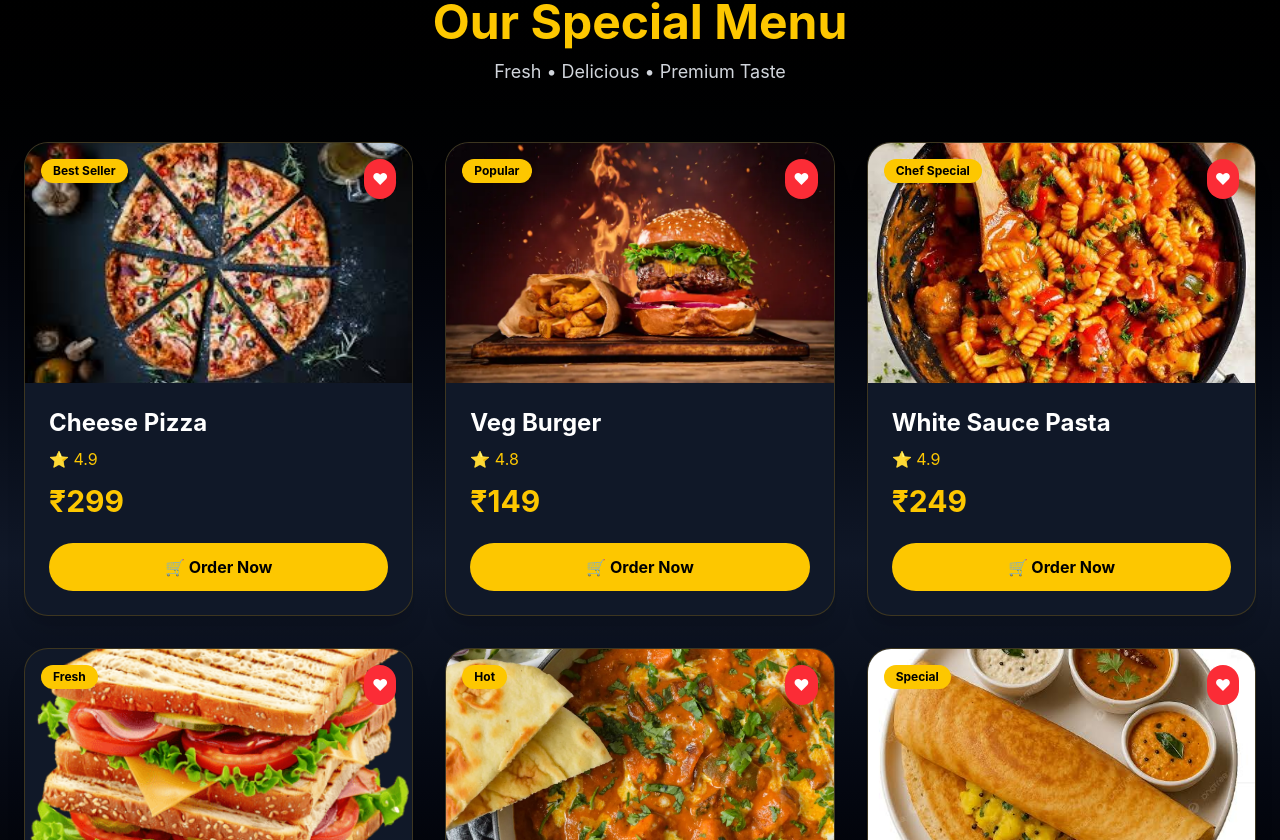
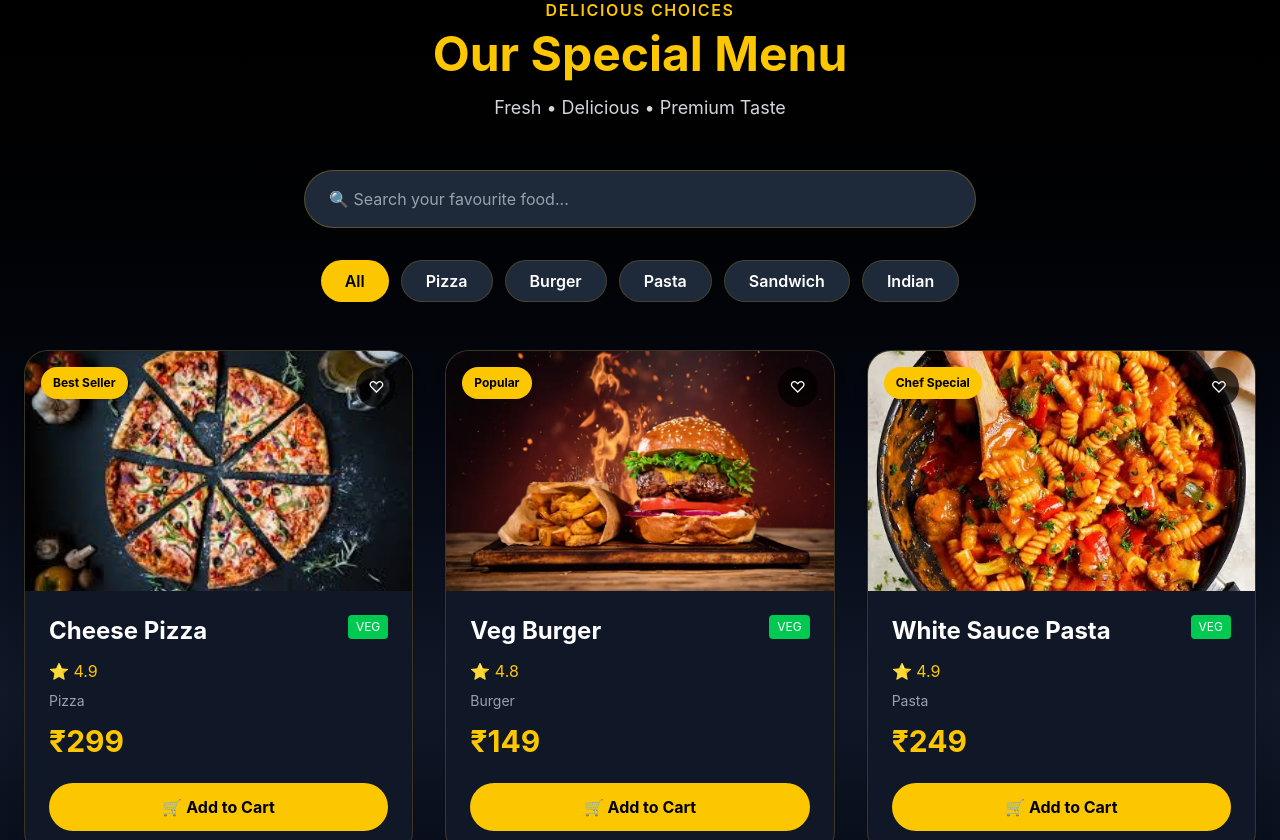
Before and after one commit to Hetmevada11/Kanha-restaurant, a React (Vite) app: page / in a window 1280 px wide. Shown: the part 4020-4860 px from the top of the page. Built offline with nearby package versions, Linux system fonts and the light colour scheme.

Commit message:
Add menu search filter and cart

```diff
--- a/src/components/common/Menu.jsx
+++ b/src/components/common/Menu.jsx
@@ -1,3 +1,5 @@
+import { useState } from "react";
+
 import pizza from "../../assets/pizza.jpg";
 import panir from "../../assets/panir.jpg";
 import sandwich from "../../assets/sandwich.jpg";
@@ -8,115 +10,403 @@ import pasta from "../../assets/pasta.jpg";
 function Menu() {
   const menuItems = [
     {
+      id: 1,
       name: "Cheese Pizza",
       image: pizza,
-      price: "₹299",
+      price: 299,
       rating: "4.9",
       badge: "Best Seller",
+      category: "Pizza",
     },
     {
+      id: 2,
       name: "Veg Burger",
       image: burger,
-      price: "₹149",
+      price: 149,
       rating: "4.8",
       badge: "Popular",
+      category: "Burger",
     },
     {
+      id: 3,
       name: "White Sauce Pasta",
       image: pasta,
-      price: "₹249",
+      price: 249,
       rating: "4.9",
       badge: "Chef Special",
+      category: "Pasta",
     },
     {
+      id: 4,
       name: "Grilled Sandwich",
       image: sandwich,
-      price: "₹179",
+      price: 179,
       rating: "4.7",
       badge: "Fresh",
+      category: "Sandwich",
     },
     {
+      id: 5,
       name: "Paneer Tikka",
       image: panir,
-      price: "₹149",
+      price: 149,
       rating: "4.8",
       badge: "Hot",
+      category: "Indian",
     },
     {
+      id: 6,
       name: "Masala Dosa",
       image: gallery6,
-      price: "₹140",
+      price: 140,
       rating: "4.9",
       badge: "Special",
+      category: "Indian",
     },
   ];
+
+  const [search, setSearch] = useState("");
+  const [category, setCategory] = useState("All");
+  const [cart, setCart] = useState([]);
+  const [favorites, setFavorites] = useState([]);
+
+  const categories = [
+    "All",
+    "Pizza",
+    "Burger",
+    "Pasta",
+    "Sandwich",
+    "Indian",
+  ];
+
+  // Search + Category Filter
+  const filteredItems = menuItems.filter((item) => {
+    const matchesSearch = item.name
+      .toLowerCase()
+      .includes(search.toLowerCase());
+
+    const matchesCategory =
+      category === "All" || item.category === category;
+
+    return matchesSearch && matchesCategory;
+  });
+
+  // Add to Cart
+  const addToCart = (item) => {
+    setCart((currentCart) => {
+      const existingItem = currentCart.find(
+        (cartItem) => cartItem.id === item.id
+      );
+
+      if (existingItem) {
+        return currentCart.map((cartItem) =>
+          cartItem.id === item.id
+            ? {
+                ...cartItem,
+                quantity: cartItem.quantity + 1,
+              }
+            : cartItem
+        );
+      }
+
+      return [...currentCart, { ...item, quantity: 1 }];
+    });
+  };
+
+  // Increase Quantity
+  const increaseQuantity = (id) => {
+    setCart((currentCart) =>
+      currentCart.map((item) =>
+        item.id === id
+          ? {
+              ...item,
+              quantity: item.quantity + 1,
+            }
+          : item
+      )
+    );
+  };
+
+  // Decrease Quantity
+  const decreaseQuantity = (id) => {
+    setCart((currentCart) =>
+      currentCart
+        .map((item) =>
+          item.id === id
+            ? {
+                ...item,
+                quantity: item.quantity - 1,
+              }
+            : item
+        )
+        .filter((item) => item.quantity > 0)
+    );
+  };
+
+  // Remove Item
+  const removeFromCart = (id) => {
+    setCart((currentCart) =>
+      currentCart.filter((item) => item.id !== id)
+    );
+  };
+
+  // Favourite
+  const toggleFavorite = (id) => {
+    setFavorites((currentFavorites) =>
+      currentFavorites.includes(id)
+        ? currentFavorites.filter((itemId) => itemId !== id)
+        : [...currentFavorites, id]
+    );
+  };
+
+  // Cart Total
+  const cartTotal = cart.reduce(
+    (total, item) => total + item.price * item.quantity,
+    0
+  );
+
+  // Cart Items Count
+  const cartCount = cart.reduce(
+    (total, item) => total + item.quantity,
+    0
+  );
 
   return (
     <section
       id="menu"
-      className="py-20 bg-gradient-to-b from-black via-gray-900 to-black"
+      className="py-20 bg-gradient-to-b from-black via-gray-900 to-black text-white"
       data-aos="fade-up"
     >
       <div className="max-w-7xl mx-auto px-6">
 
-        <h2 className="text-5xl font-bold text-center text-yellow-400">
+        {/* Heading */}
+        <div className="text-center mb-12">
+          <p className="text-yellow-400 font-semibold tracking-widest uppercase">
+            Delicious Choices
+          </p>
+
+          <h2 className="text-5xl font-bold text-yellow-400 mt-2">
             Our Special Menu
           </h2>
 
-        <p className="text-center text-gray-300 mt-3 mb-14 text-lg">
+          <p className="text-gray-300 mt-4 text-lg">
             Fresh • Delicious • Premium Taste
           </p>
+        </div>
 
+        {/* Search Bar */}
+        <div className="max-w-2xl mx-auto mb-8">
+          <div className="relative">
+            <input
+              type="text"
+              placeholder="🔍 Search your favourite food..."
+              value={search}
+              onChange={(e) => setSearch(e.target.value)}
+              className="w-full bg-gray-800 border border-yellow-500/30 text-white px-6 py-4 rounded-full outline-none focus:border-yellow-400 transition placeholder-gray-400"
+            />
+          </div>
+        </div>
+
+        {/* Categories */}
+        <div className="flex flex-wrap justify-center gap-3 mb-12">
+          {categories.map((item) => (
+            <button
+              key={item}
+              onClick={() => setCategory(item)}
+              className={`px-6 py-2 rounded-full font-semibold transition ${
+                category === item
+                  ? "bg-yellow-400 text-black"
+                  : "bg-gray-800 text-white border border-yellow-500/20 hover:bg-yellow-400 hover:text-black"
+              }`}
+            >
+              {item}
+            </button>
+          ))}
+        </div>
+
+        {/* Cart Summary */}
+        {cart.length > 0 && (
+          <div className="mb-12 bg-gray-900 border border-yellow-500/30 rounded-3xl p-6 shadow-xl">
+
+            <div className="flex flex-col md:flex-row justify-between gap-4 mb-6">
+              <div>
+                <h3 className="text-2xl font-bold text-yellow-400">
+                  🛒 Your Cart
+                </h3>
+
+                <p className="text-gray-400">
+                  {cartCount} item{cartCount !== 1 ? "s" : ""}
+                </p>
+              </div>
+
+              <div className="text-left md:text-right">
+                <p className="text-gray-400">Total</p>
+                <p className="text-3xl font-bold text-yellow-400">
+                  ₹{cartTotal}
+                </p>
+              </div>
+            </div>
+
+            {/* Cart Items */}
+            <div className="space-y-4">
+              {cart.map((item) => (
+                <div
+                  key={item.id}
+                  className="flex flex-col sm:flex-row sm:items-center justify-between gap-4 bg-gray-800 rounded-2xl p-4"
+                >
+                  <div className="flex items-center gap-4">
+                    <img
+                      src={item.image}
+                      alt={item.name}
+                      className="w-16 h-16 object-cover rounded-xl"
+                    />
+
+                    <div>
+                      <h4 className="font-bold text-white">
+                        {item.name}
+                      </h4>
+
+                      <p className="text-yellow-400">
+                        ₹{item.price}
+                      </p>
+                    </div>
+                  </div>
+
+                  <div className="flex items-center gap-3">
+                    <button
+                      onClick={() => decreaseQuantity(item.id)}
+                      className="w-9 h-9 rounded-full bg-gray-700 hover:bg-yellow-400 hover:text-black transition font-bold"
+                    >
+                      −
+                    </button>
+
+                    <span className="font-bold min-w-6 text-center">
+                      {item.quantity}
+                    </span>
+
+                    <button
+                      onClick={() => increaseQuantity(item.id)}
+                      className="w-9 h-9 rounded-full bg-gray-700 hover:bg-yellow-400 hover:text-black transition font-bold"
+                    >
+                      +
+                    </button>
+
+                    <button
+                      onClick={() => removeFromCart(item.id)}
+                      className="ml-2 text-red-400 hover:text-red-300 transition"
+                    >
+                      🗑️
+                    </button>
+                  </div>
+                </div>
+              ))}
+            </div>
+
+            {/* Checkout Button */}
+            <button
+              onClick={() =>
+                alert(
+                  `Your order total is ₹${cartTotal}. Online checkout will be added next.`
+                )
+              }
+              className="mt-6 w-full bg-yellow-400 text-black py-4 rounded-full font-bold text-lg hover:bg-yellow-300 transition"
+            >
+              Proceed to Checkout →
+            </button>
+          </div>
+        )}
+
+        {/* Menu Cards */}
+        {filteredItems.length > 0 ? (
           <div className="grid grid-cols-1 sm:grid-cols-2 lg:grid-cols-3 gap-8">
 
-          {menuItems.map((item, index) => (
+            {filteredItems.map((item) => (
               <div
-              key={index}
+                key={item.id}
                 className="bg-gray-900 rounded-3xl overflow-hidden border border-yellow-500/20 shadow-xl hover:scale-105 hover:shadow-yellow-500/30 transition duration-300"
               >
 
+                {/* Image */}
                 <div className="relative">
-
                   <img
                     src={item.image}
                     alt={item.name}
                     className="w-full h-60 object-cover"
                   />
 
-                <span className="absolute top-4 left-4 bg-yellow-400 text-black text-xs px-3 py-1 rounded-full font-bold">
+                  {/* Badge */}
+                  <span className="absolute top-4 left-4 bg-yellow-400 text-black text-xs px-3 py-2 rounded-full font-bold">
                     {item.badge}
                   </span>
 
-                <span className="absolute top-4 right-4 bg-red-500 text-white p-2 rounded-full">
-                  ❤
-                </span>
-
+                  {/* Favourite */}
+                  <button
+                    onClick={() => toggleFavorite(item.id)}
+                    className={`absolute top-4 right-4 w-10 h-10 rounded-full flex items-center justify-center transition ${
+                      favorites.includes(item.id)
+                        ? "bg-red-500 text-white"
+                        : "bg-black/70 text-white hover:bg-red-500"
+                    }`}
+                  >
+                    {favorites.includes(item.id) ? "♥" : "♡"}
+                  </button>
                 </div>
 
+                {/* Content */}
                 <div className="p-6">
 
+                  <div className="flex justify-between items-start gap-3">
                     <h3 className="text-2xl font-bold text-white">
                       {item.name}
                     </h3>
 
-                <p className="text-yellow-400 mt-2">
+                    <span className="text-xs bg-green-500 text-white px-2 py-1 rounded">
+                      VEG
+                    </span>
+                  </div>
+
+                  {/* Rating */}
+                  <p className="text-yellow-400 mt-3">
                     ⭐ {item.rating}
                   </p>
 
-                <p className="text-yellow-400 text-3xl font-bold mt-3">
-                  {item.price}
+                  {/* Category */}
+                  <p className="text-gray-400 text-sm mt-2">
+                    {item.category}
                   </p>
 
-                <button className="mt-6 w-full bg-yellow-400 text-black py-3 rounded-full font-bold hover:bg-yellow-300 transition">
-                  🛒 Order Now
+                  {/* Price */}
+                  <p className="text-yellow-400 text-3xl font-bold mt-3">
+                    ₹{item.price}
+                  </p>
+
+                  {/* Add To Cart */}
+                  <button
+                    onClick={() => addToCart(item)}
+                    className="mt-6 w-full bg-yellow-400 text-black py-3 rounded-full font-bold hover:bg-yellow-300 transition"
+                  >
+                    🛒 Add to Cart
                   </button>
 
                 </div>
-
               </div>
             ))}
 
           </div>
+        ) : (
+          /* No Results */
+          <div className="text-center py-16">
+            <p className="text-5xl mb-4">🍽️</p>
+
+            <h3 className="text-2xl font-bold text-white">
+              No Food Found
+            </h3>
+
+            <p className="text-gray-400 mt-2">
+              Try another food name or category.
+            </p>
+          </div>
+        )}
 
       </div>
     </section>
```
Lines whose indentation alone changed are shown as unchanged.
